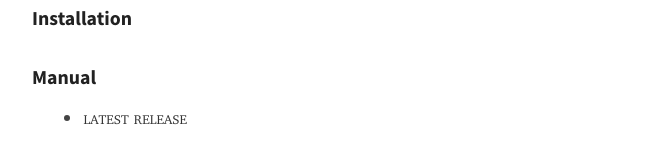
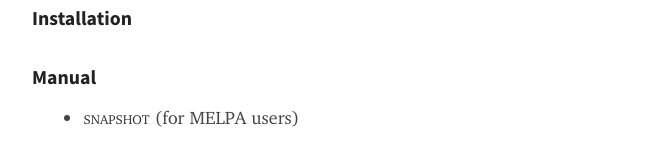
Before and after one commit to cmarqu/flycheck.github.io, a Jekyll site: the page built from index.md, in a window 1280 px wide. Shown: the part 219-385 px from the top of the page, without its empty margins (258-905 px from the left). Built offline with Jekyll 4.4.1, drawn with Linux system fonts in a browser that asks for light colours.

Commit message:
Add release data file

```diff
--- a/index.md
+++ b/index.md
@@ -4,6 +4,10 @@ layout: index
 
 Flycheck <small>Syntax checking for GNU Emacs</small>
 =====================================================
+
+{% if site.data.releases %}
+*Latest release: {{site.data.releases}}*
+{% endif %}
 
 Flycheck is a modern on-the-fly syntax checking extension for GNU Emacs.
 
@@ -16,4 +20,8 @@ Installation
 Manual
 ------
 
-- [Latest release](manual/latest/index.html)
+- [Snapshot](manual/latest/index.html) (for MELPA users)
+{% if site.data.releases %}
+- [Latest release](manual/{{site.data.releases | last}}/index.html) (for
+Marmalade and MELPA Stable users)
+{% endif %}
```
Also changed, not shown: _data/releases.yml (added).
